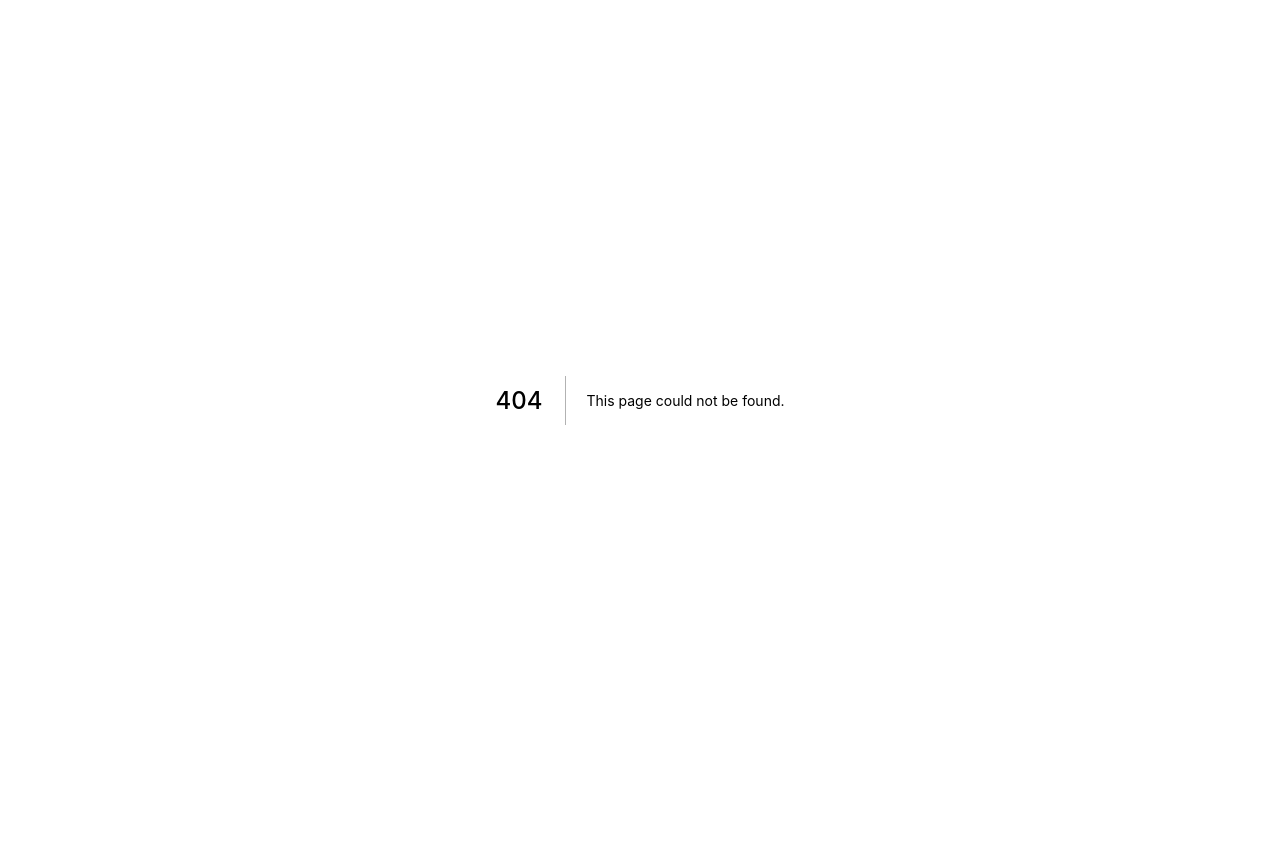
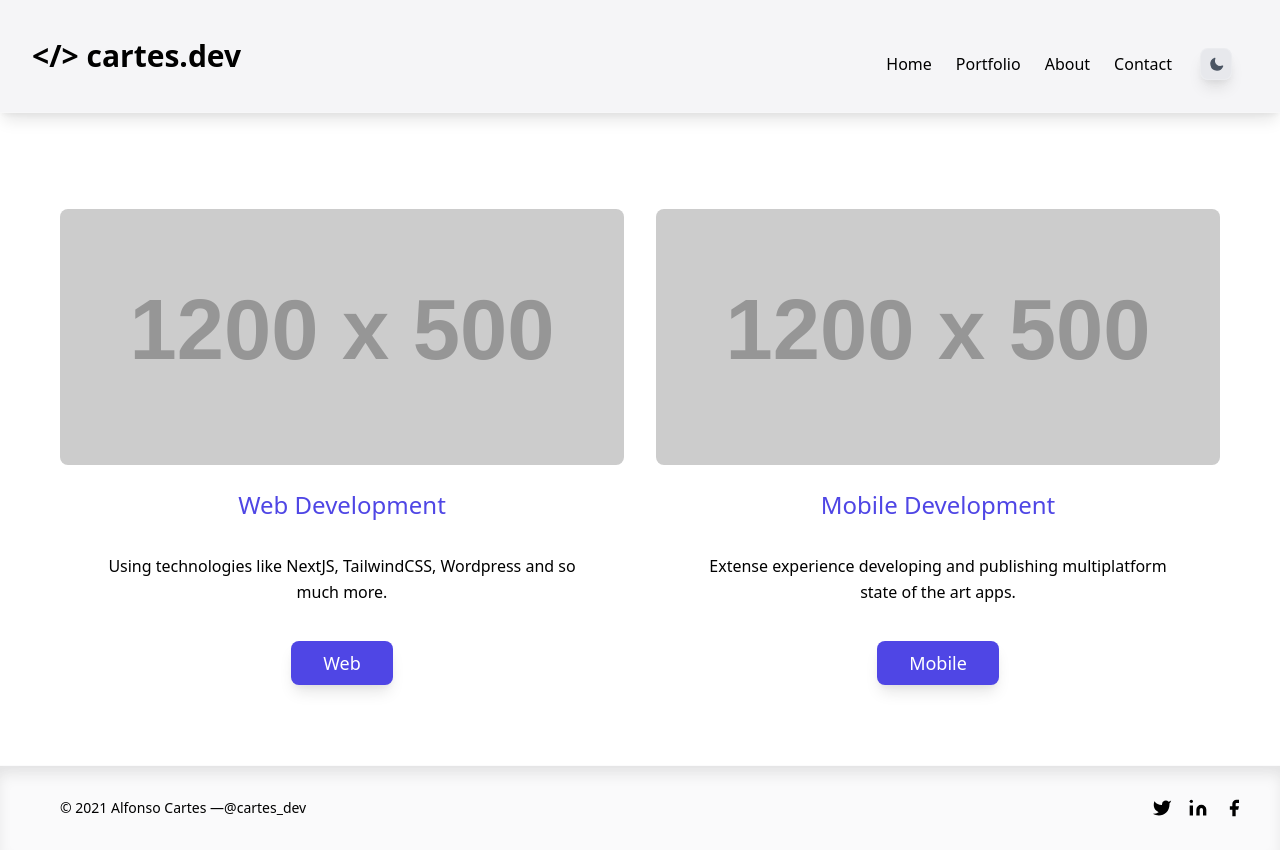
Before and after one commit to alfonsocartes/cartes_dev, a Next.js app: page /portfolio in a window 1280 px wide. Before the commit this address had no page. Before the commit the page ends 800 px from the top, so only its background shows below. Built offline with nearby package versions, Linux system fonts and the light colour scheme.

Commit message:
Add portfolio page

```diff
--- /dev/null
+++ b/pages/portfolio.js
@@ -0,0 +1,70 @@
+import Link from "next/link";
+import Layout from "../components/layout/Layout";
+
+const Portfolio = () => (
+  <>
+    <Layout title="Portfolio | Cartes Development | Full-Stack Web Development / Mobile Development">
+      <section className="body-font">
+        <div className="container px-5 py-10 mx-auto">
+          {/* <h1 className=" px-5 pb-16 mx-auto text-center sm:text-3xl text-2xl font-bold title-font">
+            Portfolio
+          </h1> */}
+          <div className="flex flex-wrap -mx-4 -mb-10 text-center">
+            <div className="sm:w-1/2 mb-10 px-4">
+              <div className="rounded-lg h-64 overflow-hidden">
+                <img
+                  alt="web development"
+                  className="object-cover object-center h-full w-full"
+                  src="https://dummyimage.com/1200x500"
+                />
+              </div>
+              <h2 className="title-font text-2xl font-medium  mt-6 mb-3 text-indigo-600 hover:text-indigo-400 dark:text-indigo-400 dark:hover:text-indigo-200">
+                Web Development
+              </h2>
+              <p className="leading-relaxed text-base px-10 py-5">
+                Using technologies like NextJS, TailwindCSS, Wordpress and so
+                much more.
+              </p>
+              <Link href="web-portfolio">
+                <button
+                  type="button"
+                  // className="flex mx-auto mt-6 text-white bg-indigo-500 border-0 py-2 px-5 focus:outline-none hover:bg-indigo-600 rounded"
+                  className="flex-shrink-0 mt-4 text-white bg-transparent rounded-lg shadow-lg bg-indigo-600 hover:bg-indigo-400 dark:bg-indigo-600 dark:hover:bg-indigo-900 py-2 px-8 focus:outline-none text-lg"
+                >
+                  Web
+                </button>
+              </Link>
+            </div>
+            <div className="sm:w-1/2 mb-10 px-4">
+              <div className="rounded-lg h-64 overflow-hidden">
+                <img
+                  alt="mobile development"
+                  className="object-cover object-center h-full w-full"
+                  src="https://dummyimage.com/1200x500"
+                />
+              </div>
+              <h2 className="title-font text-2xl font-medium mt-6 mb-3 text-indigo-600 hover:text-indigo-400 dark:text-indigo-400 dark:hover:text-indigo-200">
+                Mobile Development
+              </h2>
+              <p className="leading-relaxed text-base px-10 py-5">
+                Extense experience developing and publishing multiplatform state
+                of the art apps.
+              </p>
+              <Link href="mobile-portfolio">
+                <button
+                  type="button"
+                  // className="flex mx-auto mt-6 text-white bg-indigo-500 border-0 py-2 px-5 focus:outline-none hover:bg-indigo-600 rounded"
+                  className="flex-shrink-0 mt-4 text-white bg-transparent rounded-lg shadow-lg bg-indigo-600 hover:bg-indigo-400 dark:bg-indigo-600 dark:hover:bg-indigo-900 py-2 px-8 focus:outline-none text-lg"
+                >
+                  Mobile
+                </button>
+              </Link>
+            </div>
+          </div>
+        </div>
+      </section>
+    </Layout>
+  </>
+);
+
+export default Portfolio;
```
